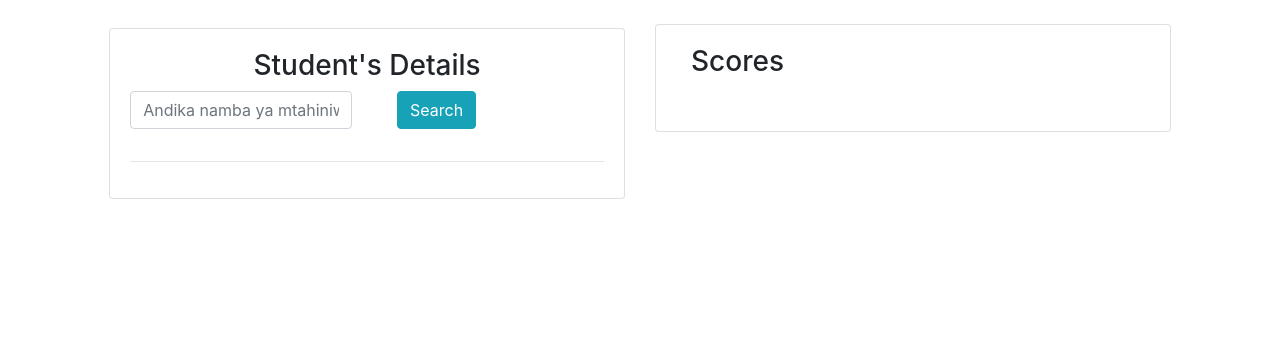
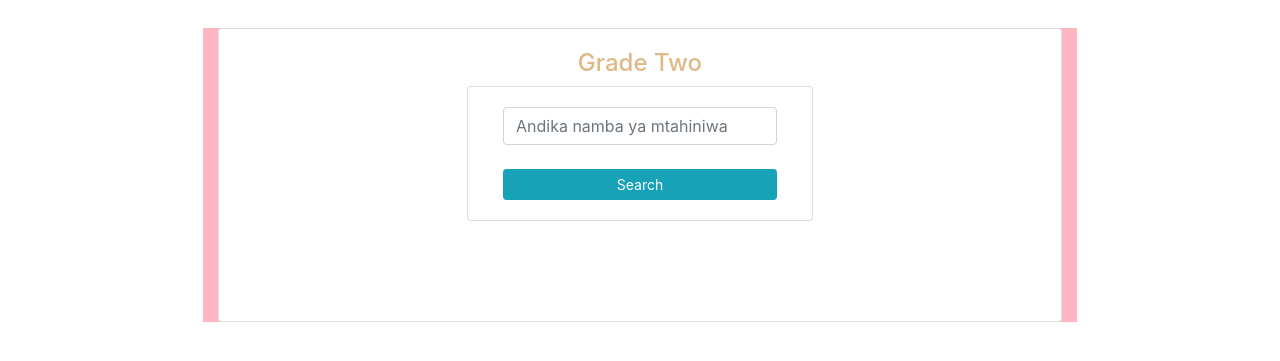
Before and after one commit to phirisamajr/teletext1, a Django app: a page that uses student_results/templates/student_results/sarisstd2.html in a window 1280 px wide. Shown: the part 56-417 px from the top of the page. Run offline with Django 3.2, Linux system fonts and the light colour scheme; a user stored in the database is signed in; some libraries are stand-ins or nearby versions.

Commit message:
updates1

```diff
--- a/student_results/templates/student_results/sarisstd2.html
+++ b/student_results/templates/student_results/sarisstd2.html
@@ -10,37 +10,71 @@
 
 <link rel="stylesheet" href="https://stackpath.bootstrapcdn.com/bootstrap/4.4.1/css/bootstrap.min.css"
 integrity="sha384-Vkoo8x4CGsO3+Hhxv8T/Q5PaXtkKtu6ug5TOeNV6gBiFeWPGFN9MuhOf23Q9Ifjh" crossorigin="anonymous">
+  <style>
+    .card{
+      align-items: center;
+      color: burlywood;
+      text-align: center;
+    }
+    table{
 
+      color: sienna;
+      table-layout: fixed;
+      column-fill: balance;
+      border-color: magenta;
+      outline-color: midnightblue;
+      background-color: seashell;
+      table-layout: inherit;
+      font-family:Tahoma;
+      max-width: 250px;
+      border-collapse: initial;
+      border-radius: 10px;
+
+
+    }
+    .col-md-8 {
+      color: cadetblue;
+      background-color: lightpink;
+
+    }
+    td{
+      border-collapse: initial;
+      border-radius: 5px;
+
+    }
+
+  </style>
   </head>
  <body>
 
 <br>
 <div class="row">
-	<div class="col-md-5 offset-md-1 mt-1">
+	<div class="col-md-8 offset-md-2 mt-1">
 		<div class="card card-body">
 
-            <h3 style="text-align: center">Student's Details</h3>
+            <h4 style="text-align: center">Grade Two</h4>
             {% load crispy_forms_tags %}
 
           <form action="." method="post" enctype="multipart/form-data">
             {% csrf_token %}
             <div class="row">
+              <div class="card card-body">
               <div class="col">
-                <div class="col-md-14">
-           <tr>
+                <div class="col-md-18">
+
+
               <th><input type="text" name="srh" class="form-control" placeholder="Andika namba ya mtahiniwa"></th>
-              </div>
-              </div>
-              <th>
-        <div class="col">
-          <div class="col-md-5">
-          <button type="submit" class="btn btn-info">Search</button>
+            </form>
+            <br>
+
+          <button type="submit" class="btn btn-info btn-sm btn-block">Search</button>
           </label>
         </div>
         </div>
-        </form>
         </div>
-        <hr>
+      </div>
+
+        <br>
 
         <div>
           {% if messages %}
@@ -55,17 +89,16 @@ integrity="sha384-Vkoo8x4CGsO3+Hhxv8T/Q5PaXtkKtu6ug5TOeNV6gBiFeWPGFN9MuhOf23Q9If
       <div style="color:rgb(67, 27, 105)">
       {% if sr %}
       {% for k in sr %}
-      <table border ="0px" width="500px">
-
-        <tr>
-          <td>School Name</td>
-          <td>{{k.user.last_name}}</td>
-      </tr>
+      <h4>{{k.user.last_name}}</h4>
+      <h4>{{k.created}}</h4>
+      <div class="card card-body">
+      <table border ="2px" width="450px">
 
       <tr>
         <td>Student Name</td>
         <td>{{ k.full_name }}</td>
       </tr>
+
 
           <tr>
             <td>Candidate No</td>
@@ -76,33 +109,23 @@ integrity="sha384-Vkoo8x4CGsO3+Hhxv8T/Q5PaXtkKtu6ug5TOeNV6gBiFeWPGFN9MuhOf23Q9If
               <td>Gender</td>
               <td>{{ k.gender }}</td>
           </tr>
+        </div>
       </table>
-      <hr>
       {% endfor %}
       {% endif %}
-      </div>
-     </div>
-    </div>
+    <br>
 
-
-
-	<div class="col-md-5">
-		<div class="card card-body">
 			<form action="." method="post" enctype="multipart/form-data">
                 {% csrf_token %}
-                <div class="form-group">
-                  <div class="col-lg-6">
-              <tr>
+
+      <tr>
       </form>
-      <h3>Scores</h3>
-      <div>
 
-    </div>
 
     <div style="color:rgb(67, 27, 105)">
     {% if sr %}
     {% for k in sr %}
-    <table border ="0px" width="500px">
+    <table border ="1px" width="450px">
         <tr>
           <td>Kuandika</td>
           <td>{{ k.kuandika }}</td>
@@ -137,6 +160,10 @@ integrity="sha384-Vkoo8x4CGsO3+Hhxv8T/Q5PaXtkKtu6ug5TOeNV6gBiFeWPGFN9MuhOf23Q9If
         <td>Developing arts</td>
         <td>{{ k.developing_arts }}</td>
         </tr>
+    </table>
+
+     <br>
+        <table border ="1px" width="450px">
         <tr>
           <td>Total</td>
           <td>{{ k.total }}</td>
@@ -154,7 +181,7 @@ integrity="sha384-Vkoo8x4CGsO3+Hhxv8T/Q5PaXtkKtu6ug5TOeNV6gBiFeWPGFN9MuhOf23Q9If
             <td>{{ k.position }}</td>
             </tr>
             <tr>
-              <td>Number of pupils in class</td>
+              <td>Number of pupils</td>
               <td>{{ k.number_of_pupils }}</td>
              </tr>
              <tr>
@@ -168,6 +195,7 @@ integrity="sha384-Vkoo8x4CGsO3+Hhxv8T/Q5PaXtkKtu6ug5TOeNV6gBiFeWPGFN9MuhOf23Q9If
 
 	</div>
  </div>
+</div>
 </div>
 </div>
 
```
